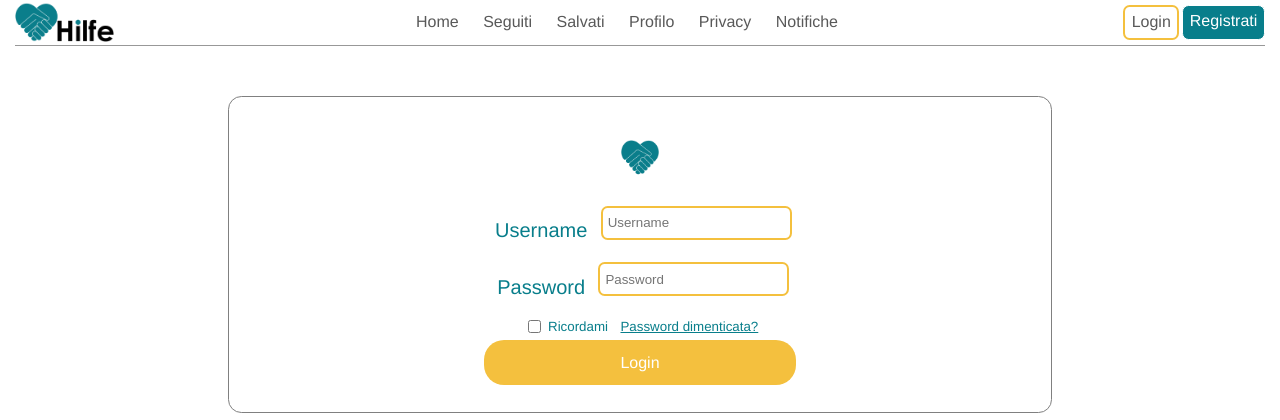
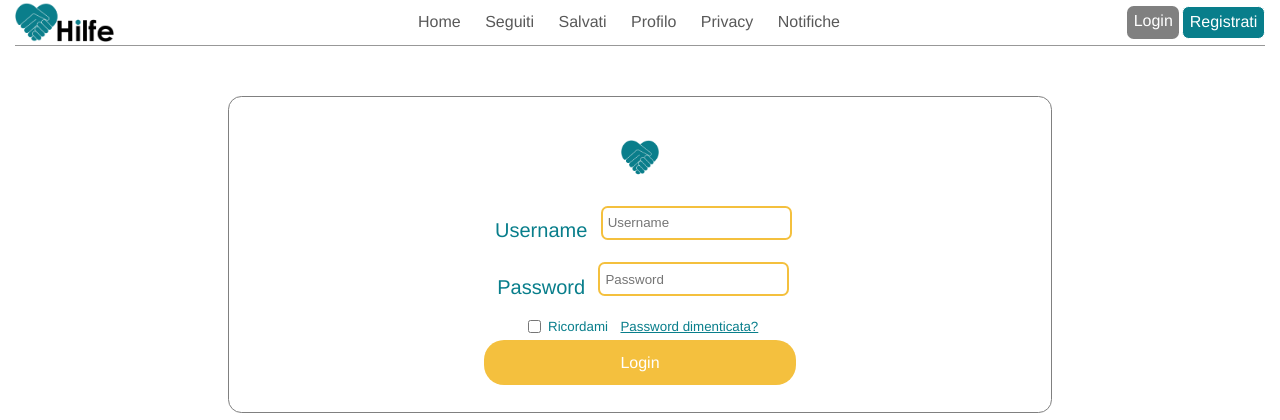
Before and after one commit to leo-tasso/Hilfe, a PHP site: page /html/login.html in a window 1280 px wide, with the pointer over the restyled element. Shown: the top 420 px of the page. Run offline with PHP 8.4, Linux system fonts and the light colour scheme.

Commit message:
fix desktop bar buttons

```diff
--- a/css/style.css
+++ b/css/style.css
@@ -166,6 +166,12 @@ body>header>nav>div a{
     text-decoration: none;
   }
 
+  .b1:hover , .b2:hover{
+    background-color: gray;
+    color:white;
+    border:none;
+  }
+
   .b1{
     background-color: white;
     color:var(--hilfeGrey);
```
